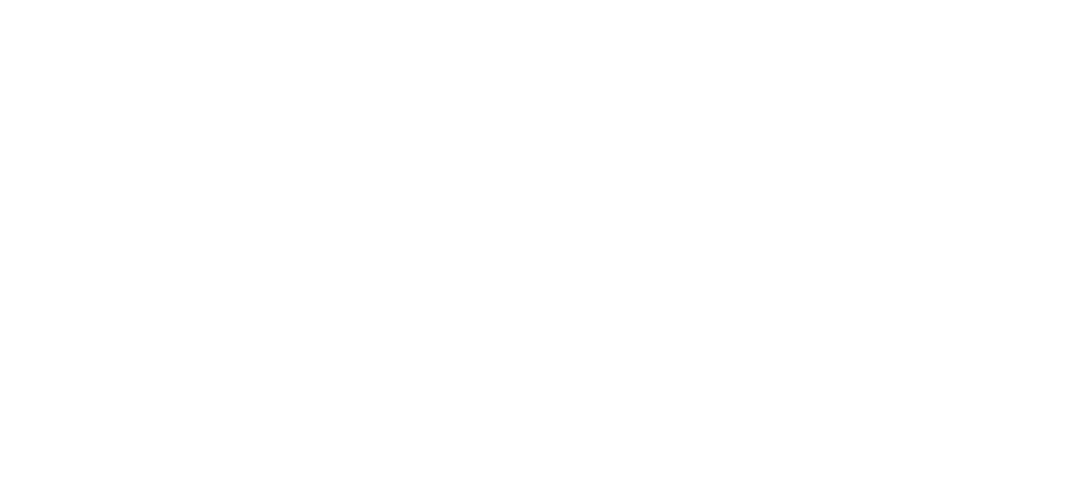
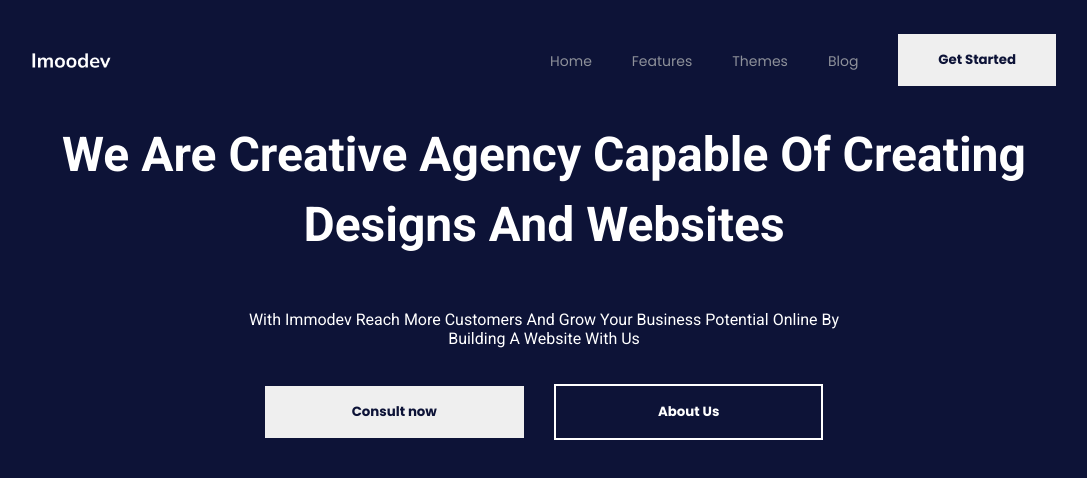
Before and after one commit to Joca411/BuisnessWebSite, a plain HTML site: page index.html in a window 1280 px wide. Shown: the whole page, without its empty margins (96-1183 px from the left). Drawn offline with Linux system fonts and the light colour scheme.

Commit message:
odradio navbar i hero section i stavljen hamburger menu na resposnive max-width 600px

```diff
--- a/index.html
+++ b/index.html
@@ -4,6 +4,56 @@
 		<meta charset="UTF-8" />
 		<meta name="viewport" content="width=device-width, initial-scale=1.0" />
 		<title>BuisnessWebSite</title>
+		<link rel="preconnect" href="https://fonts.googleapis.com" />
+		<link rel="preconnect" href="https://fonts.gstatic.com" crossorigin />
+		<link
+			href="https://fonts.googleapis.com/css2?family=Poppins:ital,wght@0,100;0,200;0,300;0,400;0,500;0,600;0,700;0,800;0,900;1,100;1,200;1,300;1,400;1,500;1,600;1,700;1,800;1,900&family=Roboto:ital,wght@0,100..900;1,100..900&display=swap"
+			rel="stylesheet"
+		/>
+
+		<link rel="stylesheet" href="./style/main.css" />
 	</head>
-	<body></body>
+	<body>
+		<!-- NAVIBAR star -->
+		<nav class="navbar container">
+			<img src="./assets/logo.png" alt="logo" class="navbar_logo" />
+			<div class="navbar_wrapper">
+				<ul class="navbar_wrapper_lists">
+					<li>
+						<a href="#">Home</a>
+					</li>
+					<li>
+						<a href="#">Features</a>
+					</li>
+					<li>
+						<a href="#">Themes</a>
+					</li>
+					<li>
+						<a href="#">Blog</a>
+					</li>
+				</ul>
+				<button class="btn btn_navbar">Get Started</button>
+			</div>
+			<img src="./assets/menu.png" alt="menubar" class="navbar_menuIcon" />
+		</nav>
+		<!-- NAVIBAR end -->
+
+		<!-- HERO SECTION star -->
+		<section class="hero container">
+			<h2 class="hero_tittle">
+				We are creative agency capable of creating <br />
+				designs and websites
+			</h2>
+			<p class="hero_desc">
+				With Immodev Reach More Customers And grow your business potential
+				online by <br />
+				building a website with us
+			</p>
+			<div class="hero_btn_wrapper">
+				<button class="btn btn_hero_white">Consult now</button>
+				<button class="btn btn_hero_outline">About Us</button>
+			</div>
+		</section>
+		<!-- HERO SECTION end -->
+	</body>
 </html>
--- /dev/null
+++ b/style/main.scss
@@ -0,0 +1,134 @@
+// GLOBAL & RESET
+* {
+	box-sizing: border-box;
+	padding: 0;
+	margin: 0;
+}
+
+body {
+	background-color: #0d1337;
+	font-family: "Poppins", sans-serif;
+}
+
+ul {
+	list-style: none;
+}
+
+a {
+	text-decoration: none;
+}
+.btn {
+	padding: 16px 40px;
+	font-weight: bold;
+	border: none;
+	cursor: pointer;
+	font-family: "Poppins", sans-serif;
+}
+.container {
+	width: 80%;
+	margin: 0 auto;
+}
+
+// NAVBAR SECTION
+
+.navbar {
+	height: 120px;
+	display: flex;
+	align-items: center;
+	justify-content: space-between;
+
+	&_wrapper {
+		display: flex;
+		align-items: center;
+		gap: 40px;
+
+		&_lists {
+			display: flex;
+			align-items: center;
+			gap: 40px;
+
+			li {
+				a {
+					font-size: 14px;
+					color: #8e919a;
+				}
+				a:hover {
+					color: #fff;
+				}
+			}
+		}
+		.btn_navbar {
+			color: #0d1337;
+		}
+		.btn_navbar:hover {
+			background-color: rgba(255, 255, 255, 0.65);
+		}
+	}
+	&_menuIcon {
+		width: 50px;
+		height: 50px;
+		filter: invert(1);
+		cursor: pointer;
+		display: none;
+	}
+
+	@media screen and (max-width: 600px) {
+		.navbar {
+			&_wrapper {
+				display: none;
+			}
+			&_menuIcon {
+				display: block;
+			}
+		}
+	}
+}
+//HERO SECTION
+
+.hero {
+	display: flex;
+	flex-direction: column;
+	justify-content: center;
+	align-items: center;
+	color: #fff;
+
+	&_tittle {
+		font-family: "Roboto", sans-serif;
+		font-size: 48px;
+		font-weight: bold;
+		line-height: 70px;
+		text-align: center;
+		text-transform: capitalize;
+		margin-bottom: 50px;
+	}
+
+	&_desc {
+		text-align: center;
+		text-transform: capitalize;
+		margin-bottom: 36px;
+		font-family: "Roboto", sans-serif;
+	}
+	&_btn_wrapper {
+		display: flex;
+		align-items: center;
+		gap: 30px;
+
+		.btn_hero_white {
+			padding: 16px 87px;
+			color: #0d1337;
+		}
+		.btn_hero_white:hover {
+			background-color: rgba(255, 255, 255, 0.65);
+		}
+		.btn_hero_outline {
+			padding: 16px 102px;
+			background-color: transparent;
+			border: 2px solid #fff;
+			color: #fff;
+		}
+		.btn_hero_outline:hover {
+			background-color: rgba(255, 255, 255, 0.8);
+			color: #0d1337;
+		}
+	}
+}
```
Also changed, not shown: assets/logo.png (added), assets/menu.png (added), style/main.css (added), 1 other file.
